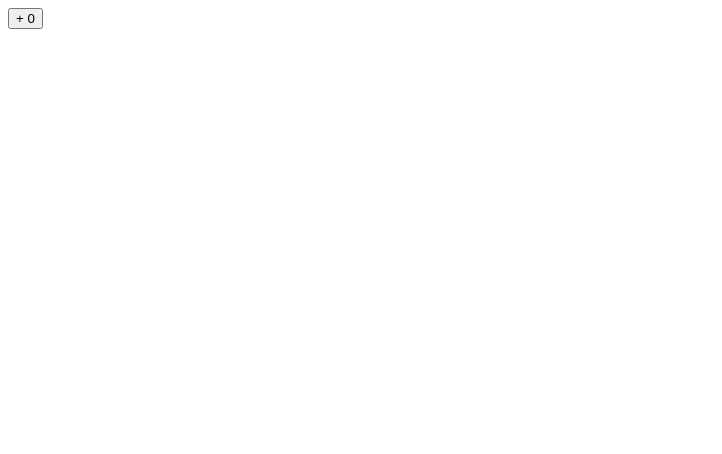
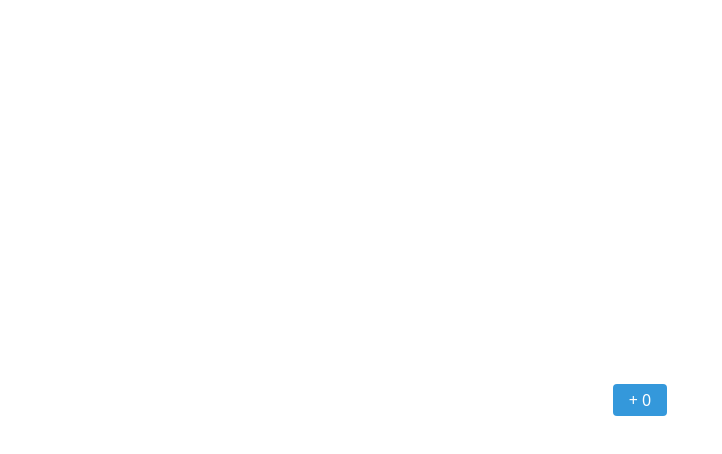
Before and after one commit to tlyboy/react-starter, a React (Vite) app: page / in a window 1280 px wide. Shown: the top 454 px of the page, without its empty margins (0-722 px from the left). Built offline with nearby package versions, Linux system fonts and the light colour scheme.

Commit message:
feat: add unocss

```diff
--- a/eslint.config.js
+++ b/eslint.config.js
@@ -1,3 +1,7 @@
 import antfu from '@antfu/eslint-config'
+import unocss from '@unocss/eslint-plugin'
 
-export default antfu({})
+export default antfu(
+  {},
+  unocss.configs.flat,
+)
--- a/package.json
+++ b/package.json
@@ -12,17 +12,21 @@
     "preview": "vite preview"
   },
   "dependencies": {
+    "@unocss/reset": "^0.57.7",
     "react": "^18.2.0",
     "react-dom": "^18.2.0"
   },
   "devDependencies": {
     "@antfu/eslint-config": "^2.6.3",
+    "@iconify-json/carbon": "^1.1.28",
     "@types/node": "^20.11.17",
     "@types/react": "^18.2.55",
     "@types/react-dom": "^18.2.19",
+    "@unocss/eslint-plugin": "^0.57.7",
     "@vitejs/plugin-react-swc": "^3.5.0",
     "eslint": "^8.56.0",
     "typescript": "^5.2.2",
+    "unocss": "^0.57.7",
     "unplugin-auto-import": "^0.16.7",
     "vite": "^5.1.0"
   }
--- a/src/App.tsx
+++ b/src/App.tsx
@@ -3,11 +3,13 @@ function App() {
 
   return (
     <>
-      <button onClick={() => setCount(count + 1)}>
-        +
-        {' '}
-        {count}
-      </button>
+      <div className="h-full flex flex-col items-center justify-center">
+        <button className="btn" onClick={() => setCount(count + 1)}>
+          +
+          {' '}
+          {count}
+        </button>
+      </div>
     </>
   )
 }
--- /dev/null
+++ b/src/assets/styles/main.css
@@ -0,0 +1,7 @@
+html,
+body,
+#root {
+  height: 100%;
+  margin: 0;
+  padding: 0;
+}
--- a/src/main.tsx
+++ b/src/main.tsx
@@ -1,3 +1,6 @@
+import '@unocss/reset/tailwind.css'
+import './assets/styles/main.css'
+import 'uno.css'
 import React from 'react'
 import ReactDOM from 'react-dom/client'
 import App from './App'
--- /dev/null
+++ b/uno.config.ts
@@ -0,0 +1,20 @@
+import {
+  defineConfig,
+  presetAttributify,
+  presetIcons,
+  presetUno,
+} from 'unocss'
+
+export default defineConfig({
+  shortcuts: [
+    ['btn', 'px-4 py-1 rounded inline-block bg-hex-3498db text-white cursor-pointer hover:bg-hex-2980b9 disabled:cursor-default disabled:bg-gray-600 disabled:opacity-50'],
+    ['icon-btn', 'text-[0.9em] inline-block cursor-pointer select-none opacity-75 transition duration-200 ease-in-out hover:opacity-100 hover:text-hex-3498db !outline-none'],
+  ],
+  presets: [
+    presetUno(),
+    presetAttributify(),
+    presetIcons({
+      scale: 1.2,
+    }),
+  ],
+})
--- a/vite.config.ts
+++ b/vite.config.ts
@@ -1,7 +1,8 @@
 import path from 'node:path'
 import { defineConfig } from 'vite'
 import AutoImport from 'unplugin-auto-import/vite'
-import react from '@vitejs/plugin-react-swc'
+import UnoCSS from 'unocss/vite'
+import React from '@vitejs/plugin-react-swc'
 
 // https://vitejs.dev/config/
 export default defineConfig({
@@ -12,7 +13,8 @@ export default defineConfig({
         'src/utils',
       ],
     }),
-    react(),
+    UnoCSS(),
+    React(),
   ],
   resolve: {
     alias: {
```
Also changed, not shown: 1 other file (tests, documents, lock files or other folders).
